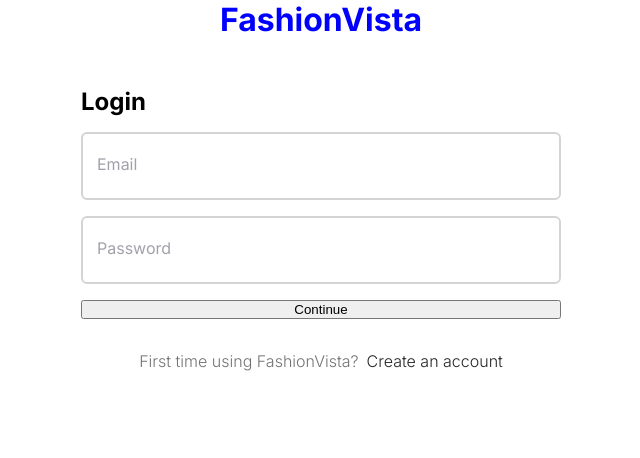
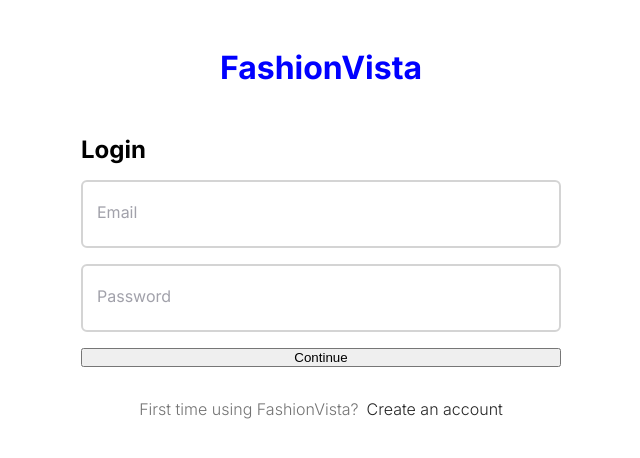
Before and after one commit to chingu-voyages/v45-tier3-team-43, a Next.js app: page / in a window 1280 px wide. Shown: the top 458 px of the page, without its empty margins (319-959 px from the left). Built offline with nearby package versions, Linux system fonts and the light colour scheme.

Commit message:
created middleware.ts to protect dashboard page if not logged in

```diff
--- a/app/components/homepage/HomePage.module.css
+++ b/app/components/homepage/HomePage.module.css
@@ -1,3 +1,7 @@
+.container {
+  padding: 3rem 0;
+}
+
 .container h1 {
   color: blue;
   width: fit-content;
--- /dev/null
+++ b/middleware.ts
@@ -0,0 +1,5 @@
+export { default } from "next-auth/middleware";
+
+export const config = {
+  matcher: ["/dashboard"],
+};
```
